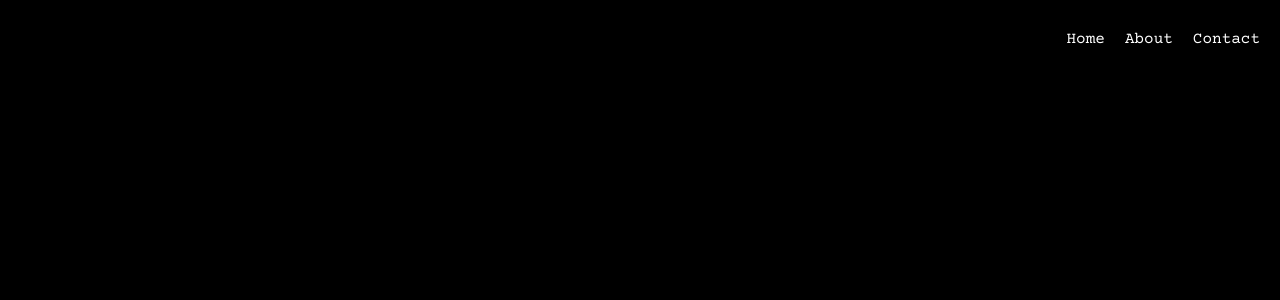
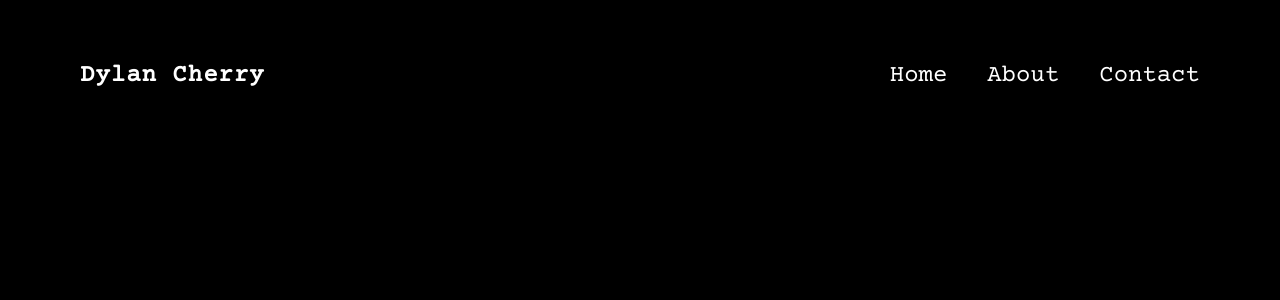
Before and after one commit to dylancherrydev/my-first-portfolio, a React (Create React App) app: page / in a window 1280 px wide. Shown: the top 300 px of the page. Built offline with nearby package versions, Linux system fonts and the light colour scheme.

Commit message:
Adsded name (logo) to the left of navbar, slightly altered horizontal alignment

```diff
--- a/src/components/Navbar.css
+++ b/src/components/Navbar.css
@@ -6,15 +6,30 @@
   display: flex;
   margin: 0 auto;
   align-items: center;
-  justify-content: flex-end;
   list-style-type: none;
+  font-size: 24px;
 }
 .navbar a {
   color: #ffffff;
   text-decoration: none;
-  margin-right: 20px;
+  margin-right: 40px;
+  justify-content: flex-end;
+  text-align: right;
 }
-
 .navbar a:hover {
   color: #ff6961;
 }
+.navbar .logo {
+  font-weight: bold;
+  letter-spacing: 1px;
+  display: flex;
+  align-items: center;
+  margin-left: 80px;
+  white-space: nowrap;
+}
+.navbar-links {
+  width: 100%;
+  display: block;
+  text-align: right;
+  padding-right: 40px;
+}
--- a/src/components/Navbar.js
+++ b/src/components/Navbar.js
@@ -4,9 +4,14 @@ import "./Navbar.css"
 export default function Navbar() {
   return (
   <div className="navbar">
-    <a href="/" alt="Home">Home</a>
-    <a href="/" alt="About">About</a>
-    <a href="/" alt="Contact">Contact</a>
+    <div className='logo'>
+      <h4>Dylan Cherry</h4>
+    </div>
+    <div className="navbar-links">
+      <a href="/" alt="Home">Home</a>
+      <a href="/" alt="About">About</a>
+      <a href="/" alt="Contact">Contact</a>
+    </div>
   </div>
   )
 }
```
